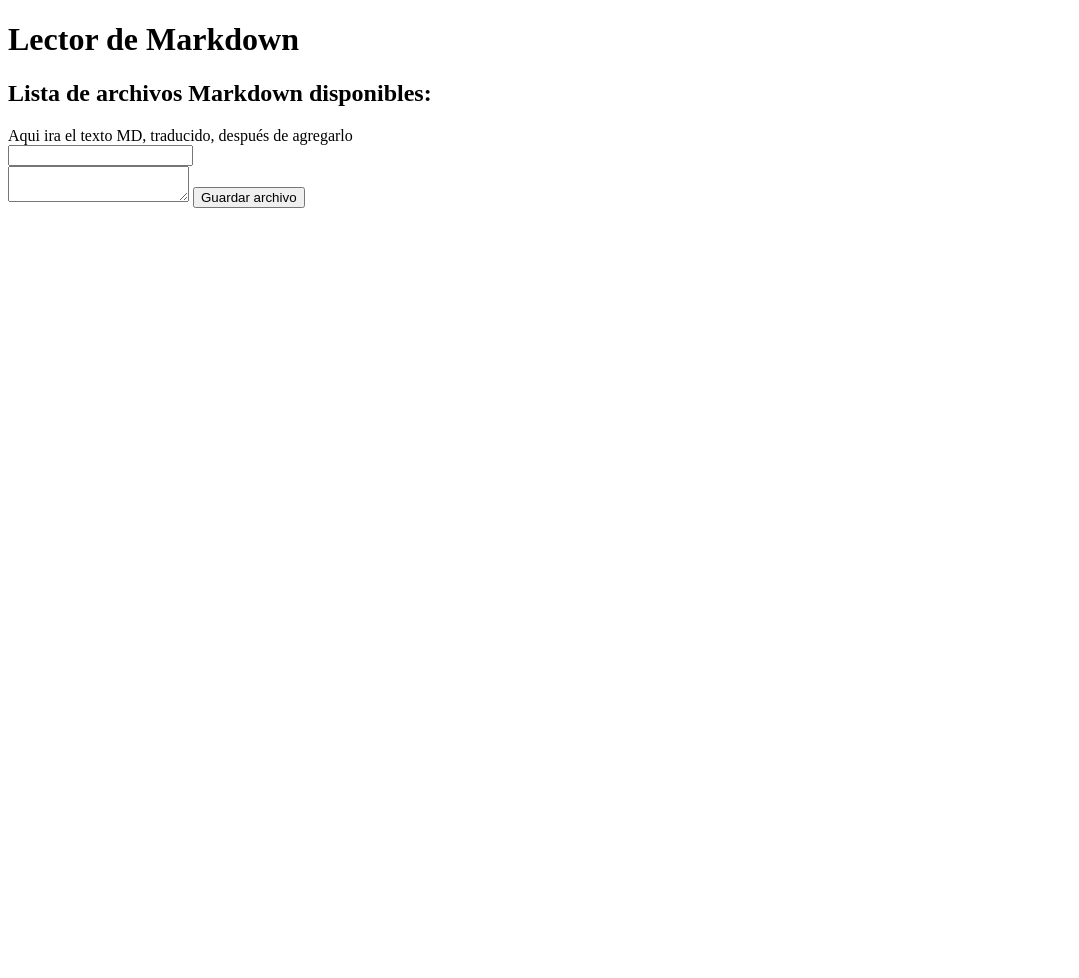
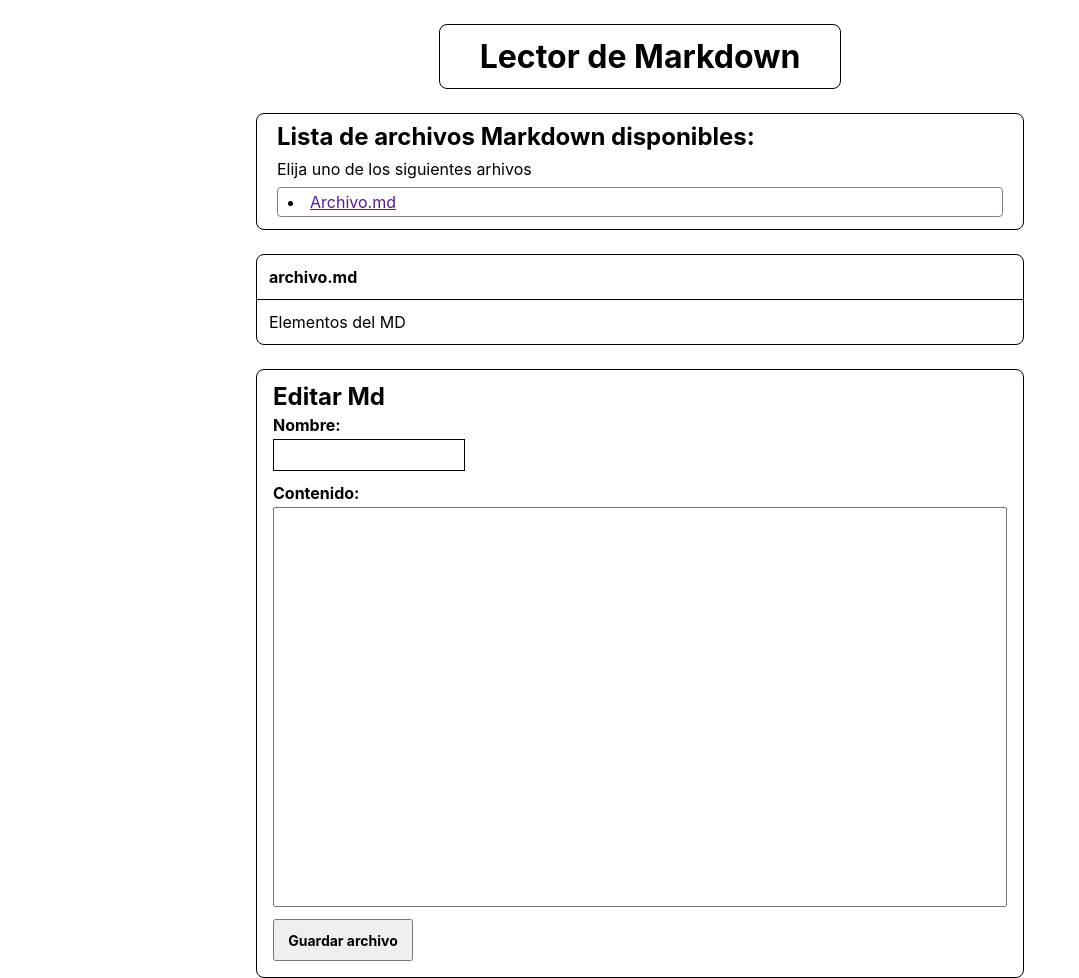
Before and after one commit to JoaquinQFox/lab04-pweb2, a website: page pub/index.html in a window 1280 px wide. Shown: the whole page, without its empty margins (0-1079 px from the left). Before the commit the page ends 800 px from the top, so only its background shows below. Drawn offline with Linux system fonts and the light colour scheme.

Commit message:
Se agrego css a pagina index.html, tambien se modifico y agrego primer diseño

```diff
--- a/pub/index.html
+++ b/pub/index.html
@@ -1,25 +1,46 @@
 <!DOCTYPE html>
 <html lang="es">
     <head>
-    <meta charset="UTF-8">
-    <meta name="viewport" content="width=device-width, initial-scale=1.0">
+        <meta charset="UTF-8" />
+        <meta name="viewport" content="width=device-width, initial-scale=1.0" />
         <title>Markdown to html</title>
+        <link rel="stylesheet" href="style.css" />
     </head>
     <body>
+        <header>
             <h1>Lector de Markdown</h1>
+        </header>
+
         <section id="sectionListaMd">
             <h2>Lista de archivos Markdown disponibles:</h2>
-        <div class="listaArchivosMd">
+            <p>Elija uno de los siguientes arhivos</p>
+            <div id="listaDiv">
+                <li><a href="">Archivo.md</a></li>
             </div>
+            <div class="listaArchivosMd"></div>
         </section>
-    <section id="sectionTextoMd">
-        Aqui ira el texto MD, traducido, después de agregarlo
+
+        <section id="sectionMostrarMd">
+            <div id="tituloArchivoDiv">
+                <p id="nombreMostrarMd">archivo.md</p>
+            </div>
+            <div id="divTextoArchivo">Elementos del MD</div>
         </section>
+
         <section id="crearMd">
-        <input type="text" id="nombreArchivo">
+            <h2>Editar Md</h2>
             <form id="formEditarMd">
-            <textarea id="textoMd"></textarea>
+                <div class="formDiv">
+                    <label for="nombreArchivoMd">Nombre:</label>
+                    <input type="text" id="nombreArchivoMd" autocomplete="off"/>
+                </div>
+                <div class="formDiv">
+                    <label for="textoMd">Contenido:</label>
+                    <textarea id="textoMd" spellcheck="false"></textarea>
+                </div>
+                <div class="formDiv">
                     <button type="submit">Guardar archivo</button>
+                </div>
             </form>
         </section>
     </body>
--- /dev/null
+++ b/pub/style.css
@@ -0,0 +1,126 @@
+body {
+    margin: 0 auto;
+    padding: 0;
+    max-width: 800px;
+}
+
+*,
+*::before,
+*::after {
+    margin: 0px;
+    padding: 0px;
+    font-family: -apple-system, system-ui, -apple-system, BlinkMacSystemFont, 'Segoe UI', Roboto, Oxygen, Ubuntu, Cantarell, 'Open Sans', 'Helvetica Neue', sans-serif;
+    box-sizing: border-box;
+}
+
+header {
+    display: flex;
+    justify-content: center;
+    margin: 24px 16px;
+}
+
+h1 {
+    padding: 12px 40px;
+    border: 1px solid black;
+    border-radius: 8px;
+    text-align: center;
+}
+
+#sectionListaMd {
+    margin: 24px 16px;
+    border: 1px solid black;
+    border-radius: 8px;
+}
+
+
+#sectionListaMd h2{
+    margin: 8px 20px;
+}
+
+#sectionListaMd p{
+    margin: 8px 20px;
+}
+
+#listaDiv {
+    margin: 8px 20px 12px;
+    padding: 4px 10px;
+    border: 1px solid gray;
+    border-radius: 4px;
+}
+
+#sectionMostrarMd {
+    margin: 24px 16px;
+    border: 1px solid black;
+    border-radius: 8px;
+}
+
+#tituloArchivoDiv {
+    border-bottom: 1px solid black;
+    padding: 12px 12px;
+    font-weight: bold;
+}
+
+#divTextoArchivo {
+    padding: 12px 12px;
+}
+
+#crearMd {
+    margin: 24px 16px;
+    padding: 12px 16px;
+    border: 1px solid black;
+    border-radius: 8px;
+}
+
+#formEditarMd {
+    display: flex;
+    flex-direction: column;
+}
+
+.formDiv {
+    margin: 4px 0;
+    display: flex;
+    flex-direction: column;
+}
+
+.formDiv label {
+    margin-bottom: 4px;
+    font-weight: bold;
+}
+
+.formDiv input, textarea {
+    margin-bottom: 4px;
+    font-family: 'Fira Code', monospace;
+    font-size: 1rem;
+}
+
+.formDiv input {
+    padding: 8px 8px;
+    border: 1px solid black;
+    border-radius: 0;
+    width: 12em;
+    height: 2em;
+}
+
+.formDiv input:focus{
+    outline: none;
+    border: 2px solid black;
+}
+
+.formDiv textarea {
+    padding: 12px 8px;
+    height: 400px;
+    line-height: 1.2;
+    resize: none;
+}
+
+.formDiv textarea:focus {
+    outline: none;
+}
+
+.formDiv button {
+    font-family: inherit;
+    font-size: 14px;
+    font-weight: bold;
+    width: 10em;
+    height: 3em;
+}
```
Lines whose indentation alone changed are shown as unchanged.
